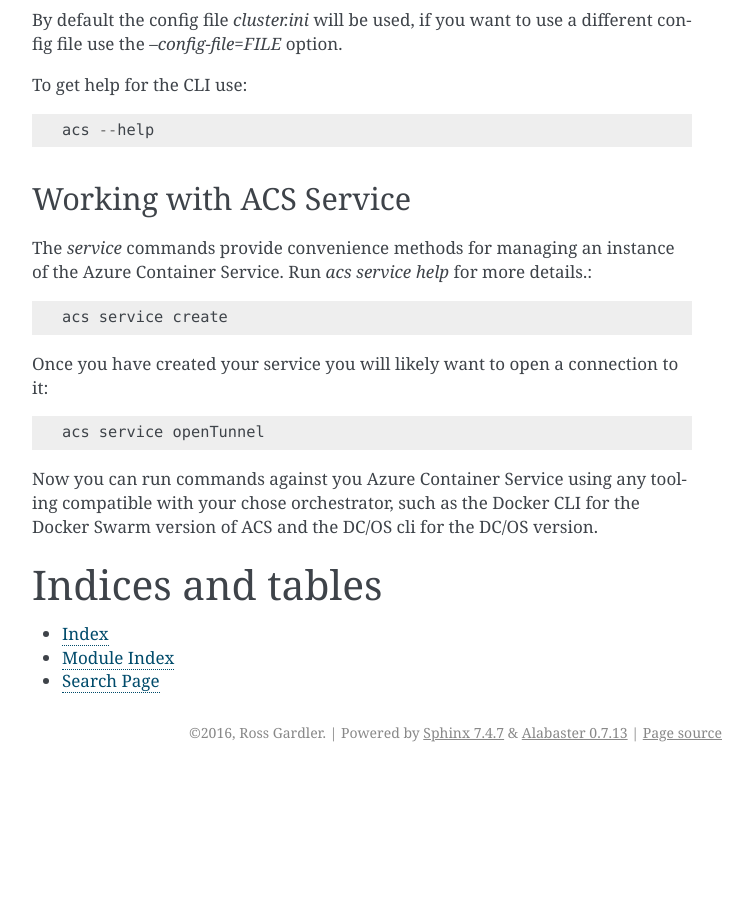
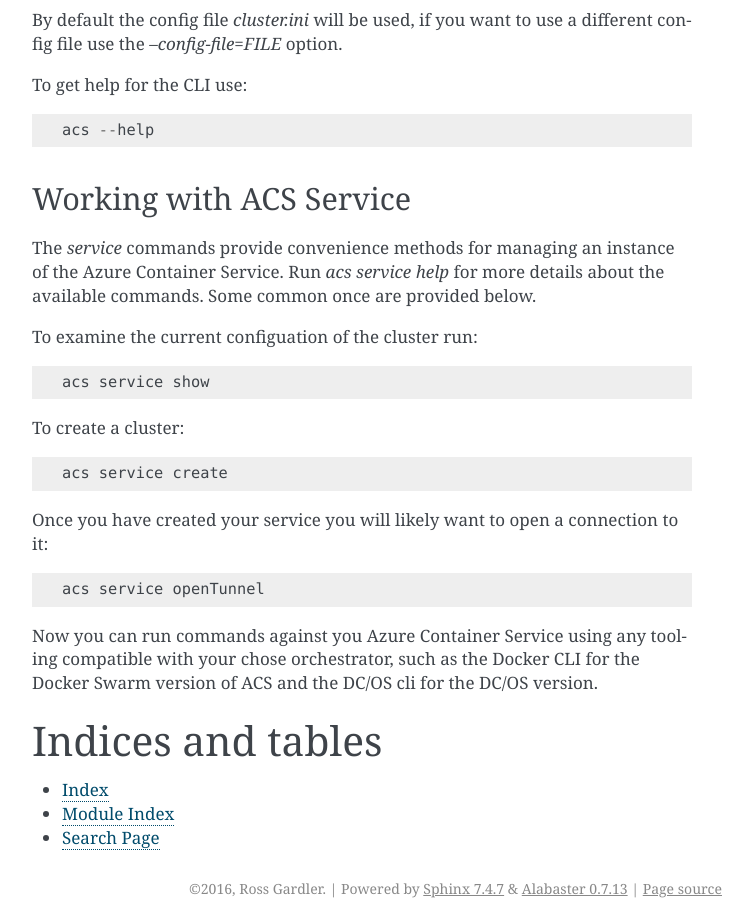
Before and after one commit to wteklabs/acs-cli, a Sphinx documentation site: the page built from docs/source/index.rst, in a window 1280 px wide and 900 px high, scrolled down 2252 px. Shown: the whole window, without its empty margins (388-1141 px from the left). Built offline with Sphinx 7.4.7, drawn with Linux system fonts in a browser that asks for light colours; before the commit the page ends 3024 px from its top, so only the background shows below that.

Commit message:
add a quick command that is useful to ensuring that everything is working properly

```diff
--- a/docs/source/index.rst
+++ b/docs/source/index.rst
@@ -116,7 +116,14 @@
 
 The `service` commands provide convenience methods for managing an
 instance of the Azure Container Service. Run `acs service help` for
-more details.::
+more details about the available commands. Some common once are
+provided below.
+
+To examine the current configuation of the cluster run::
+
+  acs service show
+
+To create a cluster::
 
   acs service create
 
```
